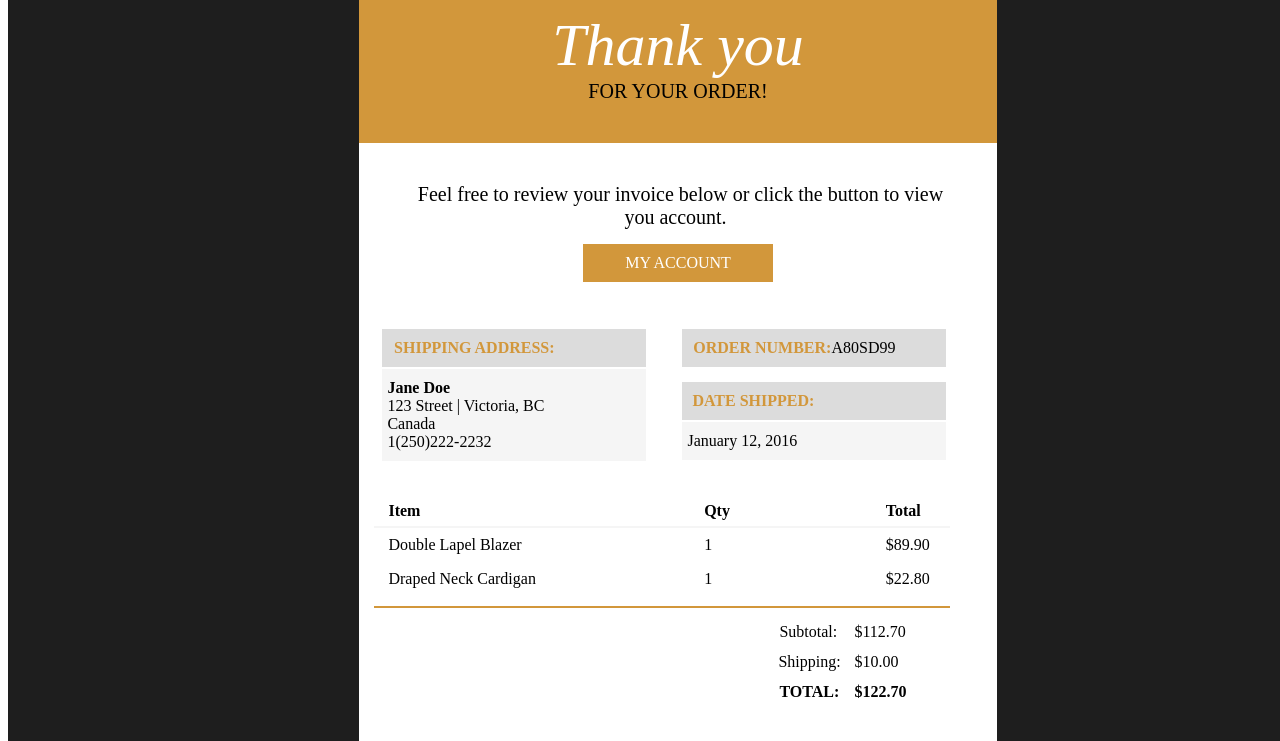
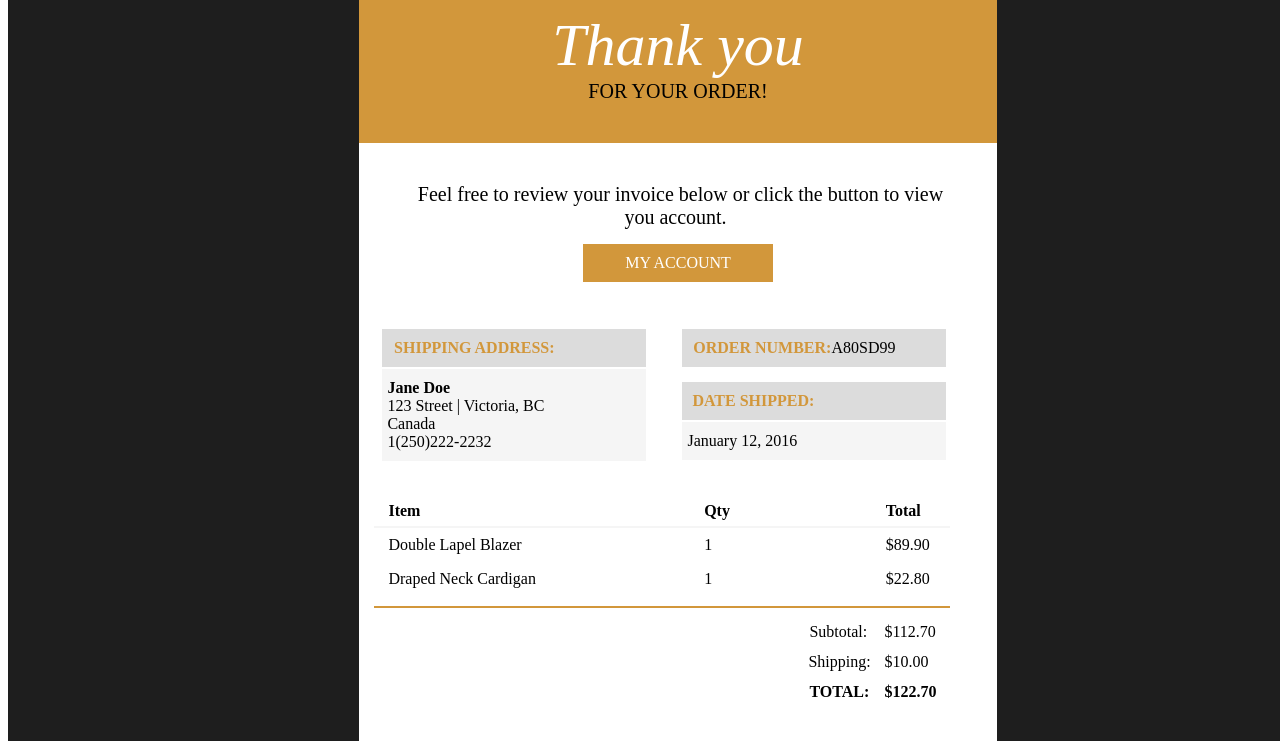
Before and after one commit to antomus/SunnReut.github.io, a plain HTML site: page index.html in a window 1280 px wide. Shown: the part 92-833 px from the top of the page. Drawn offline with Linux system fonts and the light colour scheme.

Commit message:
some corrections

```diff
--- a/index.html
+++ b/index.html
@@ -46,6 +46,7 @@
         <table class="table_shipped">
          <tr><th style=" background-color: #DCDCDC ; color: #d2973b; padding: 10px 90px 10px 10px; ">DATE SHIPPED:</th></tr>
          <tr><td style=" background-color: #F5F5F5; padding: 10px 90px 10px 5px;">January 12, 2016</td></tr>
+         </tale>
         <table class="table1">
           <tr><th class="table11">Item</th><th class="table11">Qty</th><th class="table11">Total</th></tr>
           <tr><td class="table11">Double Lapel Blazer</td><td class="table11">1</td><td class="table11">$89.90</td></tr>
@@ -54,17 +55,17 @@
         <hr noshade id="tab_line">
         <hr noshade id="sum_line">
         <div class="sum">
-        <span  style="position: absolute; padding: 15px;  top:465px;  left: 405px;">Subtotal:</span>
-        <span  style="position: absolute; padding: 15px;  top:465px;  left: 480px;">$112.70</span>
-        <span  style="position: absolute; padding: 15px;  top:495px;  left: 404px;">Shipping:</span>
-         <span  style="position: absolute; padding: 15px;  top:495px;  left: 480px;"> $10.00</span>
-        <span  style="position: absolute; padding: 15px;  top:525px;  left: 405px;"><strong>TOTAL:</strong> </span>
-        <span  style="position: absolute; padding: 15px;  top:525px;  left: 480px;"><strong>$122.70</strong></span>
+        <span  style="position: absolute; padding: 15px;  top:465px;  left: 435px;">Subtotal:</span>
+        <span  style="position: absolute; padding: 15px;  top:465px;  left: 510px;">$112.70</span>
+        <span  style="position: absolute; padding: 15px;  top:495px;  left: 434px;">Shipping:</span>
+         <span  style="position: absolute; padding: 15px;  top:495px;  left: 510px;"> $10.00</span>
+        <span  style="position: absolute; padding: 15px;  top:525px;  left: 435px;"><strong>TOTAL:</strong> </span>
+        <span  style="position: absolute; padding: 15px;  top:525px;  left: 510px;"><strong>$122.70</strong></span>
       </div>
       </div>
       <div class="end">
         <div class="follow_text">
-         <span }>Follow Us</span>
+         <span>Follow Us</span>
        </div>
        <div class="follow">
          <a href="#"><img  style="padding:3px" src="images/PZeWpIm2TkSqtS6i07xE_ico_facebook.jpg"></a>
--- a/style.css
+++ b/style.css
@@ -177,10 +177,12 @@ position: relative;
   width: 110% ;
   top: 350px;
   left: 20px;
-
-
 }
 
+.sum
+{
+  float: right;
+}
 .contact
 {
   color: rgb(80, 80, 90);
```
